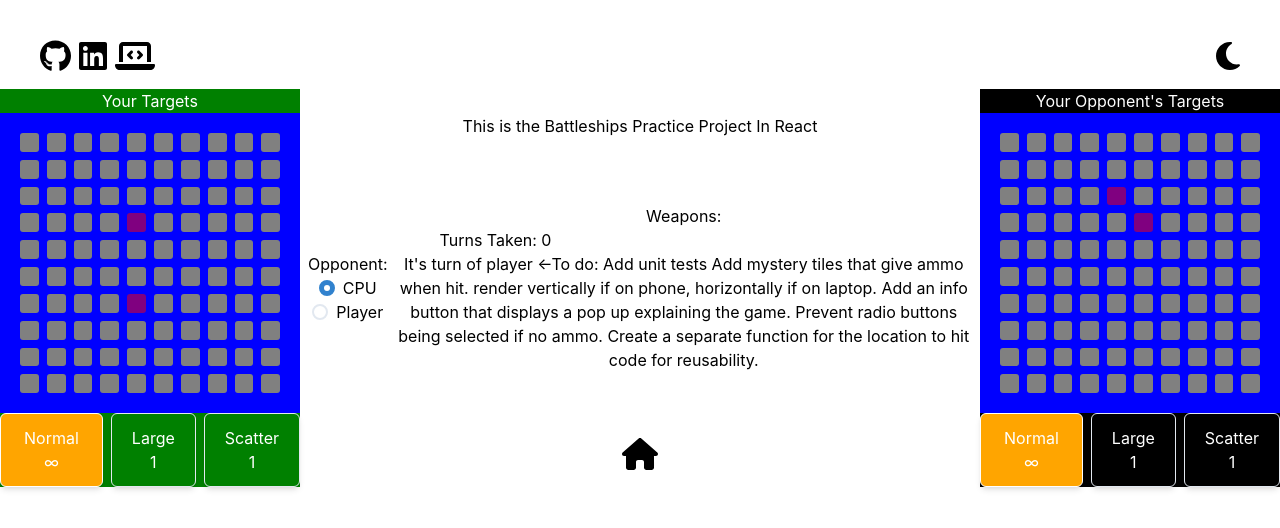
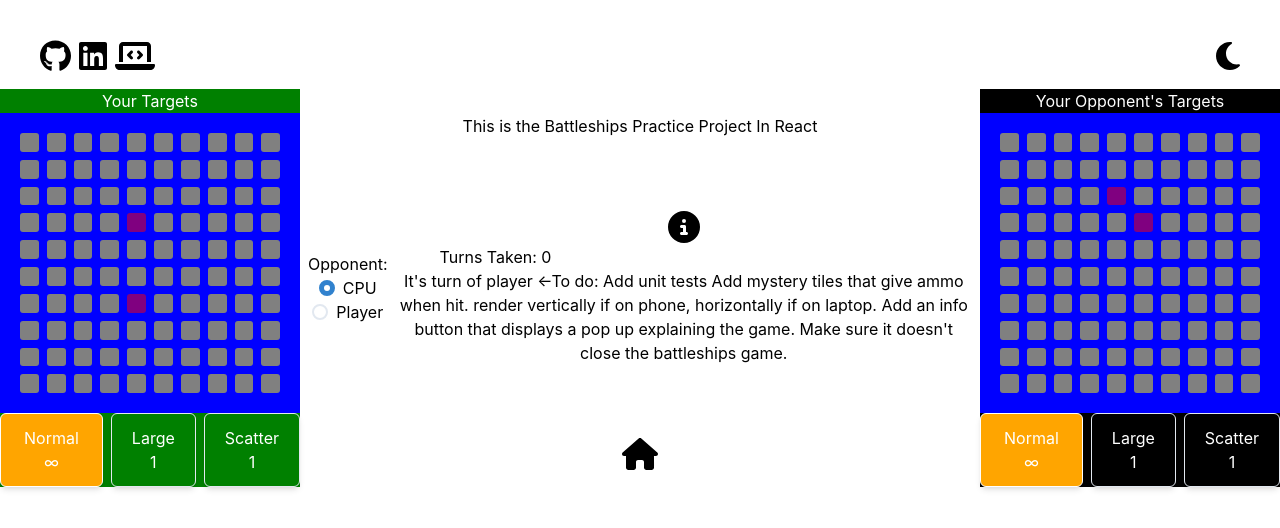
Before and after one commit to AalimCoding/AalimCoding.github.io, a React (Create React App) app: page /#/Battleships in a window 1280 px wide. Shown: the top 528 px of the page. Built offline with nearby package versions, Linux system fonts and the light colour scheme.

Commit message:
Added placeholder info button for battleships game and cleaned up old code.

```diff
--- a/src/App.js
+++ b/src/App.js
@@ -9,6 +9,7 @@ import { HashRouter, BrowserRouter as Router, Route,Routes } from 'react-router-
 import { ThemeProvider } from './ThemeContext';
 import { ChakraProvider } from '@chakra-ui/react'
 import ProjectsPreview from './Homepage';
+
 
 function App() {
   return (
--- a/src/Battleships.js
+++ b/src/Battleships.js
@@ -1,6 +1,8 @@
 import { useTheme } from "./ThemeContext"
 import { useState, useEffect } from "react";
 import RadioCardWeapons from "./RadioCardWeapons";
+import { FontAwesomeIcon } from "@fortawesome/react-fontawesome";
+import { faCircleInfo } from "@fortawesome/free-solid-svg-icons";
 import { Box, Grid, GridItem, HStack, Radio, RadioGroup, Stack, useRadioGroup } from "@chakra-ui/react";
 
 function Battleships() {
@@ -339,7 +341,11 @@ function Battleships() {
 
                     </RadioGroup>
                 </Box>
-                <Box>Weapons:
+                <Box>
+                    <FontAwesomeIcon icon={faCircleInfo} size="2x" style={{
+                            background: theme === "light" ? "white" : "black",
+                            color: theme === "light" ? "black" : "white",
+                        }} />
 
                     <Box width={200}>{message}</Box>
                     <Box width={200}>{'\n Turns Taken: ' + turnCount}</Box>
@@ -350,9 +356,7 @@ function Battleships() {
 
                     Add mystery tiles that give ammo when hit.
                     render vertically if on phone, horizontally if on laptop.
-                    Add an info button that displays a pop up explaining the game.
-                    Prevent radio buttons being selected if no ammo.
-                    Create a separate function for the location to hit code for reusability.
+                    Add an info button that displays a pop up explaining the game. Make sure it doesn't close the battleships game.
 
                 </Box>
 
```
